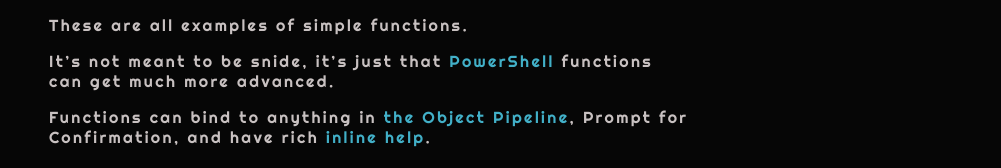
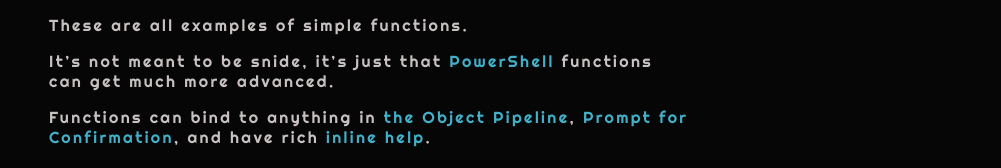
Before and after one commit to PowerShellGuides/PowerShellGuide, a Jekyll site: the page built from docs/PowerShell/Functions/index.markdown, in a window 1280 px wide. Shown: the part 1052-1220 px from the top of the page, without its empty margins (279-1280 px from the left). Built offline with Jekyll 4.4.1, drawn with Linux system fonts in a browser that asks for light colours; part of the change alters nothing that is shown.

```diff
--- a/docs/PowerShell/Functions/index.markdown
+++ b/docs/PowerShell/Functions/index.markdown
@@ -36,4 +36,4 @@ These are all examples of simple functions.
 
 It's not meant to be snide, it's just that [PowerShell](/PowerShell) functions can get much more advanced.
 
-Functions can bind to anything in [the Object Pipeline](/PowerShell/Concepts/The-Object-Pipeline), Prompt for Confirmation, and have rich [inline help](/PowerShell/Help/Inline-Help).
+Functions can bind to anything in [the Object Pipeline](/PowerShell/Concepts/The-Object-Pipeline), [Prompt for Confirmation](/PowerShell/Concepts/Prompt-For-Confirmation), and have rich [inline help](/PowerShell/Help/Inline-Help).
```
